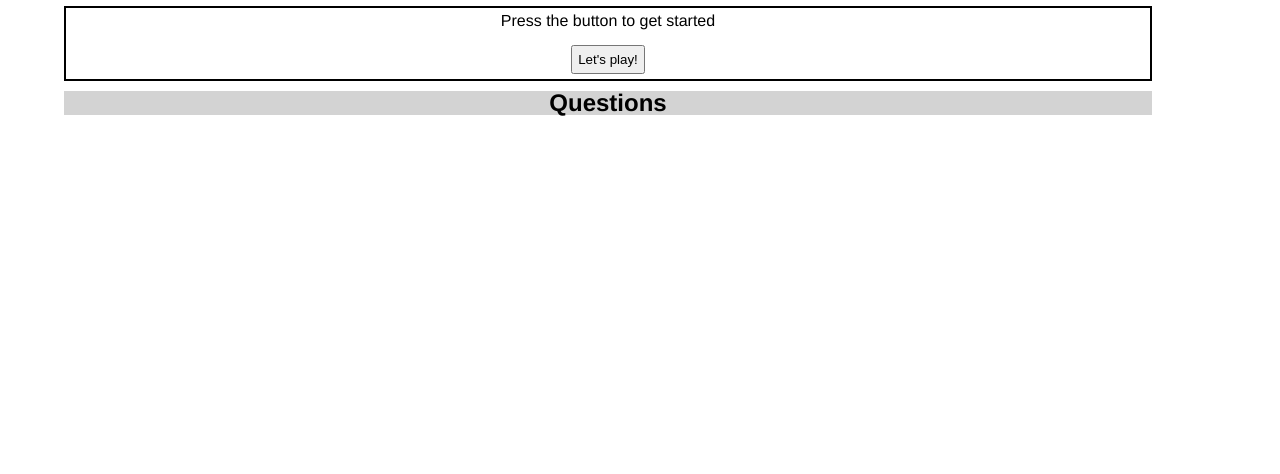
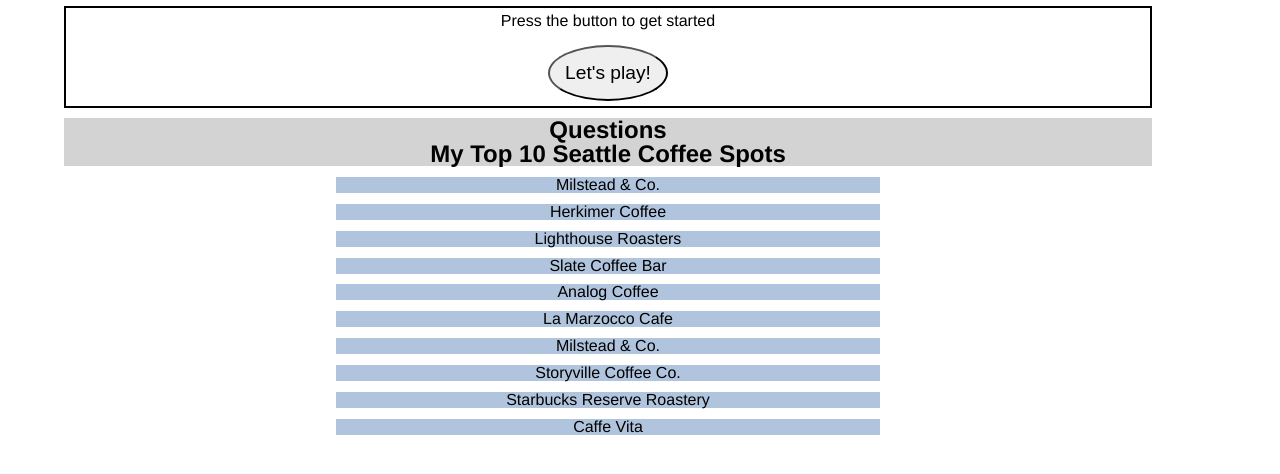
Before and after one commit to 201-billybunn/201-about-me, a plain HTML site: page index.html in a window 1280 px wide. Shown: the part 36-510 px from the top of the page. Drawn offline with Linux system fonts and the light colour scheme.

Commit message:
added top 10 list. added username query

```diff
--- a/css/style.css
+++ b/css/style.css
@@ -9,6 +9,12 @@ header {
     text-transform: uppercase;
     font-weight: bold;
 }
+h2 {
+    font-weight: bold;
+    background-color: lightgray;
+    font-size: 150%;
+    text-align: center;
+}
 #button-area {
     text-align: center;
     border: 2px solid black;
@@ -16,11 +22,19 @@ header {
     padding: 5px;
 }
 button {
-    padding: 5px;
+    padding: 15px;
+    border-radius: 50%;
+    font-size: 120%;
+}
+button:hover {
+    background-color: lightgrey;
 }
 
 #questions-area {
     margin: auto 10% auto 5%;
+}
+#questions {
+    display: none;
 }
 .yes {
     background-color: lightgreen;
@@ -28,15 +42,28 @@ button {
 .no {
     background-color: lightcoral;
 }
-#questions {
-    display: none;
+
+
+li {
+    margin: 1% auto 1% auto;
+    padding: 50px:
+
+
 }
-h2 {
-    font-weight: bold;
-    background-color: lightgray;
-    font-size: 150%;
+
+#top-ten {
+    margin: auto 10% auto 5%;
+}
+ul {
+
+}
+ul li {
+    display: block;
+    width: 50%;
+    background-color: lightsteelblue;
     text-align: center;
 }
-li {
-    margin: 1% auto 1% auto;
+ul li:hover {
+    background-color: mediumaquamarine;
+    color: white;
 }
--- a/index.html
+++ b/index.html
@@ -24,6 +24,22 @@
                     <li class="yes">Do I believe intelligent extraterrestrial life exists?</li>
                 </ol>
             </section>
+            <section id="top-ten">
+                <h2>My Top 10 Seattle Coffee Spots</h2>
+                <ul>
+                    <li>Milstead & Co.</li>
+                    <li>Herkimer Coffee</li>
+                    <li>Lighthouse Roasters</li>
+                    <li>Slate Coffee Bar</li>
+                    <li>Analog Coffee</li>
+                    <li>La Marzocco Cafe</li>
+                    <li>Milstead & Co.</li>
+                    <li>Storyville Coffee Co.</li>
+                    <li>Starbucks Reserve Roastery</li>
+                    <li>Caffe Vita</li>
+                </ul>
+
+            </section>
         </main>
         <script src="js/app.js"></script>
     </body>
--- a/js/app.js
+++ b/js/app.js
@@ -20,10 +20,6 @@ var answers = [
     // See array below for question 7 answers. Note to move here in update
 ]
 
-var correct = 'That is correct!\n';
-var incorrect = 'That is incorrect.\n';
-var score = 0;
-
 var age = 25; // My current age
 
 var responses = []; // Array to contain a string of 'correct/incorrect + answers'
@@ -31,9 +27,16 @@ var responses = []; // Array to contain a string of 'correct/incorrect + answers
 function runGame() { //Runs when button is clicked
     var play = confirm('Would you like to test your knowledge of Billy, future JavaScript extraordinaire?\nClick "OK" to play or "Cancel" to quit.');
     if (play === true) {
+
         console.log('play:',play);
+
+
         // Intro and instructions
-        alert('Let\'s see how well you know me!\nPlease answer the following ' + questions.length + ' questions by typing "yes" or "no" in the prompt boxes.\n"y" or "n" are also accepted answers.');
+        var user = prompt('Great! First off, what\'s your name?') || 'stranger';
+        var correct = `That is correct! Well done, ${user}.\n`;
+        var incorrect = 'That is incorrect.\n';
+        var score = 0;
+        alert(`Ok, ${user}. Let's see how well you know me!\nPlease answer the following ${questions.length} questions by typing "yes" or "no" in the prompt boxes.\n"y" or "n" are also accepted answers.`);
 
         // Question #1 - Was I born in Washington state? (No)
         var cali = prompt(questions[0]).toUpperCase();
@@ -45,6 +48,7 @@ function runGame() { //Runs when button is clicked
         } else {
             responses.push(incorrect + answers[0]);
         }
+
         console.log('current score:', score);
         alert(responses[0]);
 
@@ -168,7 +172,7 @@ function runGame() { //Runs when button is clicked
         }
 
 
-        alert('You got ' + score +' out of ' + questions.length + ' questions correct.\nThanks for playing!');
+        alert(`You got ${score} out of ${questions.length} questions correct.\nThanks for playing, ${user}!`);
 
         //Shows questions after game is played
         function showQuestions() {
```
